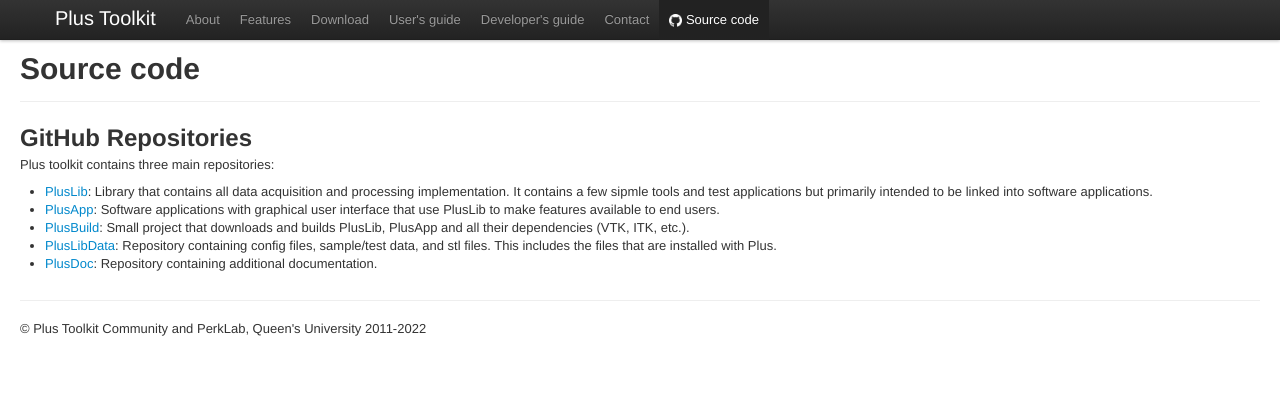
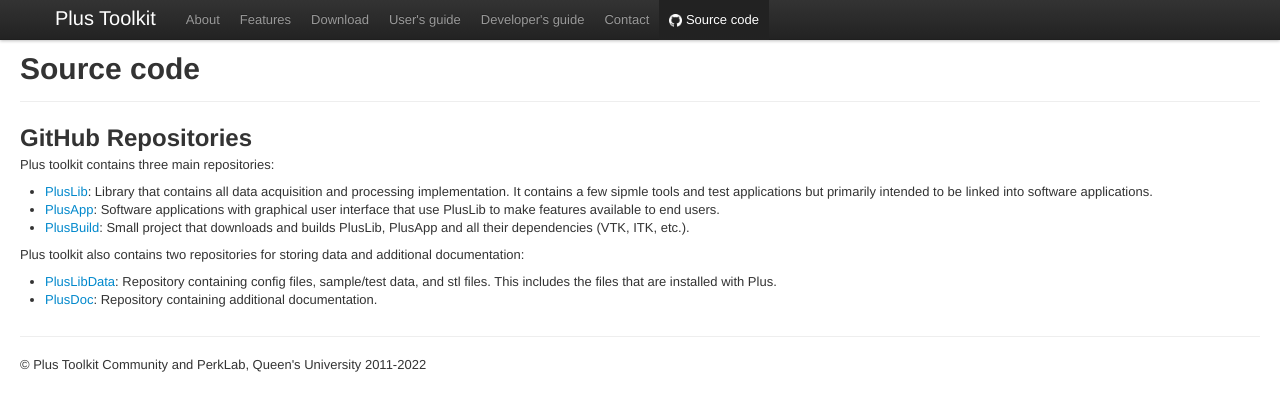
Before and after one commit to PlusToolkit/plustoolkit.github.io, a Jekyll site: the page built from sourcecode.md, in a window 1280 px wide. Shown: the top 411 px of the page. Built offline with Jekyll 4.4.1, drawn with Linux system fonts in a browser that asks for light colours.

Commit message:
Update sourcecode.md

```diff
--- a/sourcecode.md
+++ b/sourcecode.md
@@ -16,5 +16,7 @@
 - [PlusLib](https://github.com/PlusToolkit/PlusLib/): Library that contains all data acquisition and processing implementation. It contains a few sipmle tools and test applications but primarily intended to be linked into software applications.
 - [PlusApp](https://github.com/PlusToolkit/PlusApp/): Software applications with graphical user interface that use PlusLib to make features available to end users.
 - [PlusBuild](https://github.com/PlusToolkit/PlusBuild/): Small project that downloads and builds PlusLib, PlusApp and all their dependencies (VTK, ITK, etc.).
+
+Plus toolkit also contains two repositories for storing data and additional documentation:
 - [PlusLibData](https://github.com/PlusToolkit/PlusLibData/): Repository containing config files, sample/test data, and stl files. This includes the files that are installed with Plus.
 - [PlusDoc](https://github.com/PlusToolkit/PlusDoc/): Repository containing additional documentation.
```
